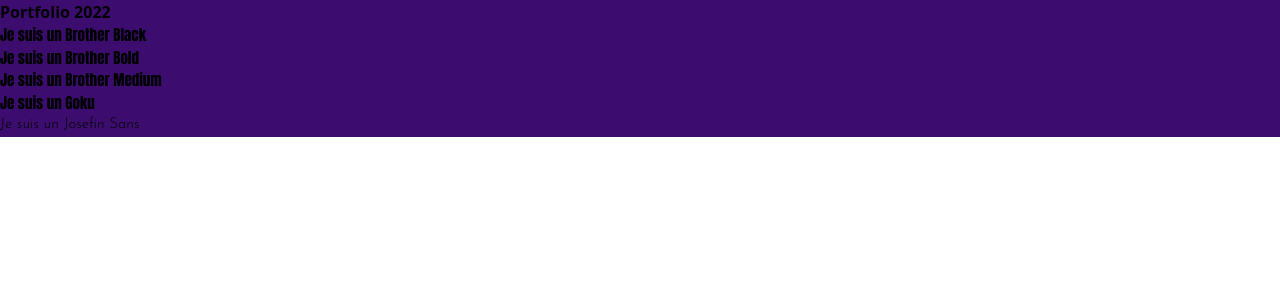
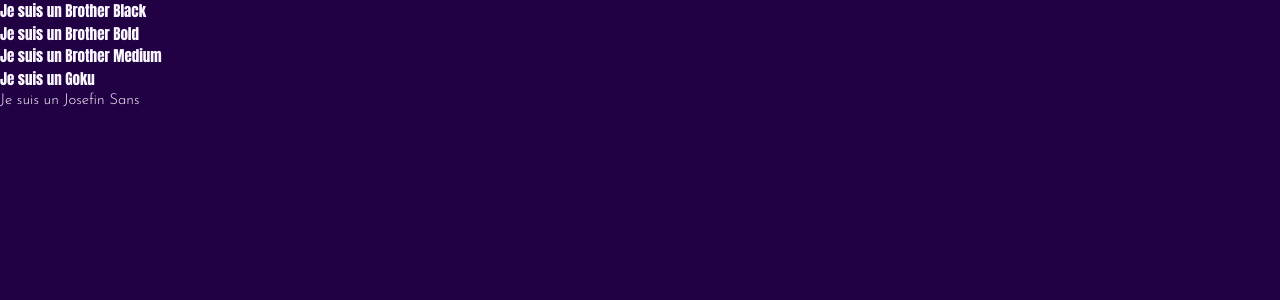
Before and after one commit to ArcanumLibella/portfolio-2022, a React (Create React App) app: page / in a window 1280 px wide. Shown: the top 300 px of the page. Built offline with nearby package versions, Linux system fonts and the light colour scheme; a web font is replaced by a local one.

Commit message:
style: add default style

```diff
--- a/src/App.tsx
+++ b/src/App.tsx
@@ -1,10 +1,7 @@
 function App() {
   return (
-    <div className="App bg-purple-dark">
-      <header className="">
-        <h1 className="font-bold">Portfolio 2022</h1>
-      </header>
-      <main>
+    <div className="App">
+      <main className="bg-purple-ultraDark h-screen">
         <h1 className="font-brother font-black text-md">
           Je suis un Brother Black
         </h1>
--- a/src/index.css
+++ b/src/index.css
@@ -1,6 +1,13 @@
 @tailwind base;
 @tailwind components;
 @tailwind utilities;
+
+/* GLOBAL STYLE */
+html {
+    @apply font-body;
+    @apply text-white;
+    @apply bg-purple-ultraDark;
+  }
 
 /* FONTS IMPORT */
 @font-face {
```
